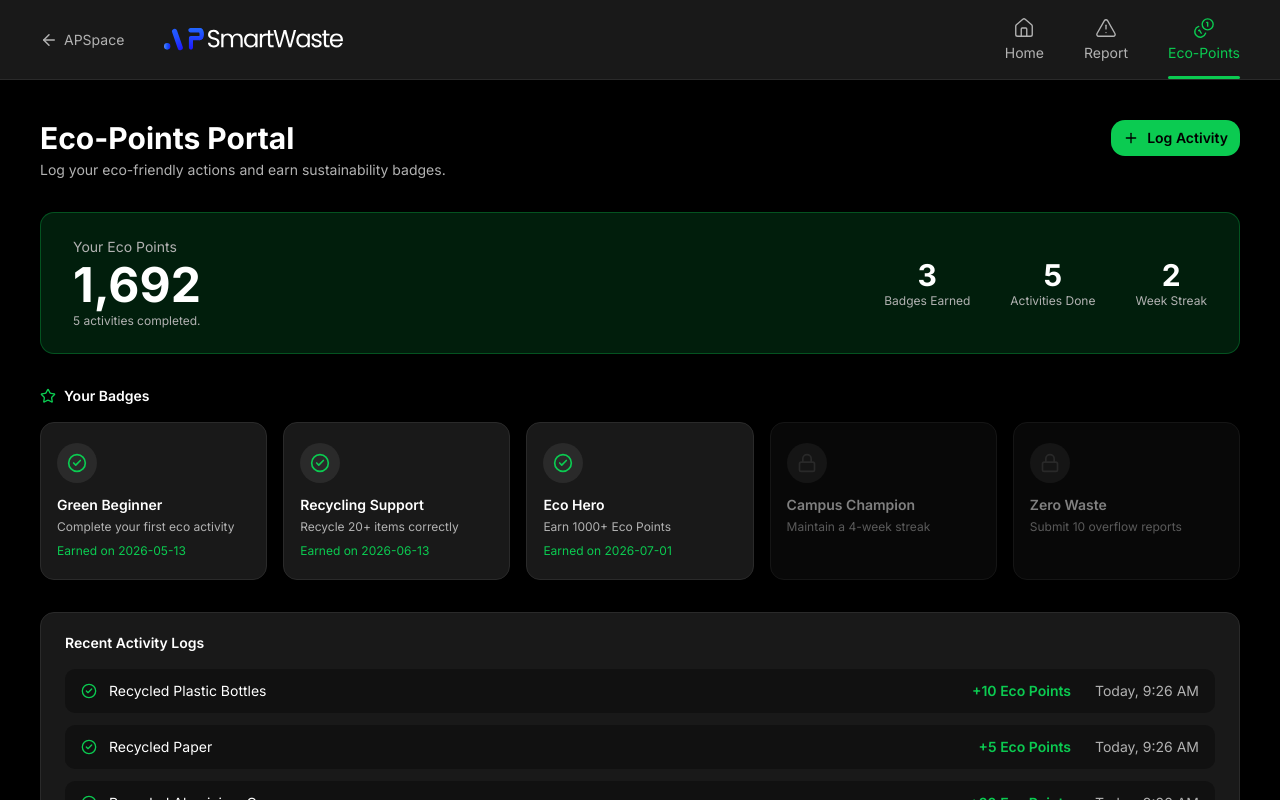
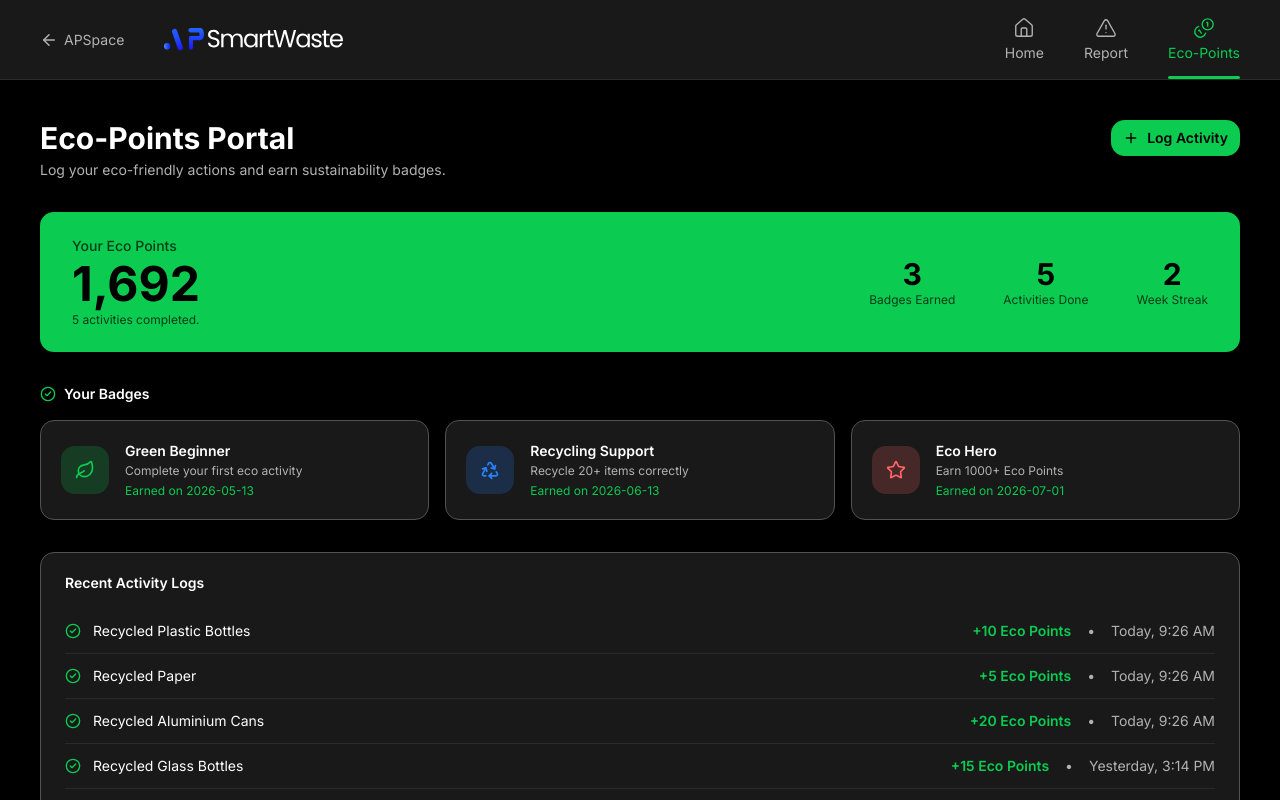
Before and after one commit to sevenpluseight/apu_gci_apsmartwaste, a Next.js app: page /student/eco-points in a window 1280 px wide. Shown: the top 800 px of the page. Built offline with nearby package versions, Linux system fonts and the light colour scheme.

Commit message:
Enhance Eco Points Portal with badge icons and UI improvements; update Report Overflow page for photo upload functionality and styling adjustments

```diff
--- a/src/app/student/eco-points/page.tsx
+++ b/src/app/student/eco-points/page.tsx
@@ -1,7 +1,7 @@
 "use client";
 
 import { useState } from "react";
-import { CircleCheck, Star, Lock, Plus } from "lucide-react";
+import { CircleCheck, Leaf, RecycleIcon, Star, Plus } from "lucide-react";
 import { Button } from "@/components/ui/button";
 import {
   Dialog,
@@ -19,22 +19,36 @@ import {
 import { Input } from "@/components/ui/input";
 import studentData from "@/mock/student/student.json";
 
+// Badge icon and color config matching Figma
+const badgeConfig: Record<string, { icon: React.ReactNode; bg: string }> = {
+  "Green Beginner": {
+    icon: <Leaf size={20} className="text-[#0BCB51]" />,
+    bg: "bg-[#0BCB51]/20",
+  },
+  "Recycling Support": {
+    icon: <RecycleIcon size={20} className="text-[#2983FF]" />,
+    bg: "bg-[#2983FF]/20",
+  },
+  "Eco Hero": {
+    icon: <Star size={20} className="text-red-400" />,
+    bg: "bg-red-400/20",
+  },
+};
+
 export default function EcoPointsPortal() {
   const { profile, badges, activityLogs, recyclingItems } = studentData;
 
+  const earnedBadges = badges.filter((b) => b.earned);
+
   const [points, setPoints] = useState(profile.ecoPoints);
   const [logs, setLogs] = useState(activityLogs);
-  const [activitiesDone, setActivitiesDone] = useState(
-    activityLogs.length
-  );
+  const [activitiesDone, setActivitiesDone] = useState(activityLogs.length);
   const [dialogOpen, setDialogOpen] = useState(false);
   const [selectedItem, setSelectedItem] = useState("");
   const [quantity, setQuantity] = useState("");
   const [logSubmitted, setLogSubmitted] = useState(false);
 
-  const selectedItemData = recyclingItems.find(
-    (item) => item.type === selectedItem
-  );
+  const selectedItemData = recyclingItems.find((item) => item.type === selectedItem);
   const estimatedPoints = selectedItemData
     ? selectedItemData.points * (parseInt(quantity) || 0)
     : 0;
@@ -92,93 +106,85 @@ export default function EcoPointsPortal() {
         </Button>
       </div>
 
-      {/* Stats Banner */}
-      <div className="mb-8 rounded-xl bg-[#0BCB51]/15 border border-[#0BCB51]/30 px-8 py-6">
+      {/* Stats Banner — solid bright green matching Figma */}
+      <div className="mb-8 rounded-xl bg-[#0BCB51] px-8 py-6">
         <div className="flex items-center justify-between">
           <div>
-            <p className="mb-1 text-sm text-[#B2B2B2]">Your Eco Points</p>
-            <p className="text-5xl font-bold text-white">
+            <p className="mb-1 text-sm font-medium text-black/70">Your Eco Points</p>
+            <p className="text-5xl font-bold text-black">
               {points.toLocaleString()}
             </p>
-            <p className="mt-1 text-xs text-[#B2B2B2]">
+            <p className="mt-1 text-xs text-black/70">
               {activitiesDone} activities completed.
             </p>
           </div>
-          <div className="flex gap-10">
+          <div className="flex gap-12">
             <div className="text-center">
-              <p className="text-3xl font-bold text-white">
-                {badges.filter((b) => b.earned).length}
-              </p>
-              <p className="text-xs text-[#B2B2B2]">Badges Earned</p>
+              <p className="text-3xl font-bold text-black">{earnedBadges.length}</p>
+              <p className="text-xs text-black/70">Badges Earned</p>
             </div>
             <div className="text-center">
-              <p className="text-3xl font-bold text-white">{activitiesDone}</p>
-              <p className="text-xs text-[#B2B2B2]">Activities Done</p>
+              <p className="text-3xl font-bold text-black">{activitiesDone}</p>
+              <p className="text-xs text-black/70">Activities Done</p>
             </div>
             <div className="text-center">
-              <p className="text-3xl font-bold text-white">
-                {profile.weekStreak}
-              </p>
-              <p className="text-xs text-[#B2B2B2]">Week Streak</p>
+              <p className="text-3xl font-bold text-black">{profile.weekStreak}</p>
+              <p className="text-xs text-black/70">Week Streak</p>
             </div>
           </div>
         </div>
       </div>
 
-      {/* Badges */}
+      {/* Badges — only earned, with colored icon squares */}
       <div className="mb-8">
         <div className="mb-4 flex items-center gap-2 text-sm font-semibold text-white">
-          <Star size={16} className="text-[#0BCB51]" />
+          <CircleCheck size={16} className="text-[#0BCB51]" />
           Your Badges
         </div>
-        <div className="grid grid-cols-5 gap-4">
-          {badges.map((badge) => (
+        <div className="grid grid-cols-3 gap-4">
+          {earnedBadges.map((badge) => {
+            const config = badgeConfig[badge.name];
+            return (
               <div
                 key={badge.id}
-              className={`rounded-xl border px-4 py-5 ${
-                badge.earned
-                  ? "border-[#2A2A2A] bg-[#191919]"
-                  : "border-[#2A2A2A] bg-[#111111] opacity-50"
-              }`}
+                className="flex items-center gap-4 rounded-xl bg-[#191919] border border-[#525252] px-5 py-5"
               >
-              <div className="mb-3 flex h-10 w-10 items-center justify-center rounded-full bg-[#2A2A2A]">
-                {badge.earned ? (
-                  <CircleCheck size={20} className="text-[#0BCB51]" />
-                ) : (
-                  <Lock size={20} className="text-[#525252]" />
-                )}
+                <div className={`flex h-12 w-12 shrink-0 items-center justify-center rounded-xl ${config?.bg ?? "bg-[#2A2A2A]"}`}>
+                  {config?.icon ?? <CircleCheck size={20} className="text-[#0BCB51]" />}
                 </div>
+                <div>
                   <p className="text-sm font-semibold text-white">{badge.name}</p>
-              <p className="mt-1 text-xs text-[#B2B2B2]">{badge.description}</p>
-              {badge.earned && badge.earnedOn && (
-                <p className="mt-2 text-xs text-[#0BCB51]">
+                  <p className="mt-0.5 text-xs text-[#B2B2B2]">{badge.description}</p>
+                  {badge.earnedOn && (
+                    <p className="mt-1 text-xs text-[#0BCB51]">
                       Earned on {badge.earnedOn}
                     </p>
                   )}
                 </div>
-          ))}
+              </div>
+            );
+          })}
         </div>
       </div>
 
       {/* Activity Logs */}
-      <div className="rounded-xl bg-[#191919] border border-[#2A2A2A] px-6 py-5">
+      <div className="rounded-xl bg-[#191919] border border-[#525252] px-6 py-5">
         <div className="mb-4 flex items-center gap-2 text-sm font-semibold text-white">
           Recent Activity Logs
         </div>
-        <div className="space-y-3">
+        <div className="divide-y divide-[#2A2A2A]">
           {logs.map((log) => (
             <div
               key={log.id}
-              className="flex items-center justify-between rounded-lg bg-[#111111] px-4 py-3"
+              className="flex items-center justify-between py-3"
             >
               <div className="flex items-center gap-3">
                 <CircleCheck size={16} className="text-[#0BCB51]" />
                 <span className="text-sm text-white">{log.action}</span>
               </div>
-              <div className="flex items-center gap-6 text-sm">
-                <span className="font-semibold text-[#0BCB51]">
-                  +{log.points} Eco Points
-                </span>
+              <div className="flex items-center gap-4 text-sm">
+                <span className="font-semibold text-[#0BCB51]">+{log.points} Eco Points</span>
+                <span className="text-[#B2B2B2]">•</span>
                 <span className="text-[#B2B2B2]">{log.timestamp}</span>
               </div>
             </div>
@@ -186,9 +192,9 @@ export default function EcoPointsPortal() {
         </div>
       </div>
 
-      {/* Log Activity Dialog */}
+      {/* Log Activity Dialog — 2 column layout matching Figma */}
       <Dialog open={dialogOpen} onOpenChange={setDialogOpen}>
-        <DialogContent className="border-[#2A2A2A] bg-[#191919] text-white sm:max-w-md">
+        <DialogContent className="border-[#525252] bg-[#191919] text-white sm:max-w-lg">
           <DialogHeader>
             <DialogTitle className="text-lg font-bold text-white">
               Log Recycling Activity
@@ -197,34 +203,26 @@ export default function EcoPointsPortal() {
 
           <form onSubmit={handleLogActivity} className="mt-2 space-y-5">
 
-            {/* Item Type */}
+            {/* Item Type + Quantity side by side — matches Figma */}
+            <div className="grid grid-cols-2 gap-4">
               <div className="flex flex-col gap-2">
                 <label className="text-sm font-medium text-white">
                   Item Type <span className="text-red-400">*</span>
                 </label>
-              <Select
-                value={selectedItem}
-                onValueChange={setSelectedItem}
-                required
-              >
-                <SelectTrigger className="border-[#2A2A2A] bg-[#111111] text-white">
+                <Select value={selectedItem} onValueChange={setSelectedItem} required>
+                  <SelectTrigger className="border-[#525252] bg-[#111111] text-white">
                     <SelectValue placeholder="Select type" />
                   </SelectTrigger>
-                <SelectContent className="border-[#2A2A2A] bg-[#191919] text-white">
+                  <SelectContent className="border-[#525252] bg-[#191919] text-white">
                     {recyclingItems.map((item) => (
-                    <SelectItem
-                      key={item.type}
-                      value={item.type}
-                      className="focus:bg-[#2A2A2A]"
-                    >
-                      {item.type} (+{item.points} pts each)
+                      <SelectItem key={item.type} value={item.type} className="focus:bg-[#2A2A2A]">
+                        {item.type}
                       </SelectItem>
                     ))}
                   </SelectContent>
                 </Select>
               </div>
 
-            {/* Quantity */}
               <div className="flex flex-col gap-2">
                 <label className="text-sm font-medium text-white">
                   Quantity <span className="text-red-400">*</span>
@@ -232,21 +230,22 @@ export default function EcoPointsPortal() {
                 <Input
                   type="number"
                   min={1}
-                placeholder="e.g. 2"
+                  placeholder="e.g., 2"
                   value={quantity}
                   onChange={(e) => setQuantity(e.target.value)}
                   required
-                className="border-[#2A2A2A] bg-[#111111] text-white placeholder:text-[#525252]"
+                  className="border-[#525252] bg-[#111111] text-white placeholder:text-[#525252]"
                 />
               </div>
+            </div>
 
-            {/* Points Preview */}
-            {selectedItem && quantity && parseInt(quantity) > 0 && (
-              <div className="rounded-lg bg-[#0BCB51]/10 border border-[#0BCB51]/30 px-4 py-3 text-sm text-[#0BCB51]">
+            {/* Points preview */}
+            <p className="text-sm text-[#B2B2B2]">
               You&apos;ll Earn{" "}
-                <span className="font-bold">+{estimatedPoints} Eco Points</span>
-              </div>
-            )}
+              <span className="font-bold text-white">
+                +{estimatedPoints > 0 ? estimatedPoints : "XX"} Eco Points
+              </span>
+            </p>
 
             {/* Success */}
             {logSubmitted && (
@@ -258,9 +257,9 @@ export default function EcoPointsPortal() {
 
             <Button
               type="submit"
-              className="w-full rounded-xl bg-[#0BCB51] font-semibold text-black hover:bg-[#0BCB51]/90 cursor-pointer"
+              className="flex w-full items-center justify-center gap-2 rounded-xl bg-[#0BCB51] font-semibold text-black hover:bg-[#0BCB51]/90 cursor-pointer"
             >
-              Submit
+              ➤ Submit
             </Button>
           </form>
         </DialogContent>
```
Also changed, not shown: src/app/student/page.tsx (+11 -23 lines), src/app/student/report-overflow/page.tsx (+69 -87 lines). Lines whose indentation alone changed are shown as unchanged.
